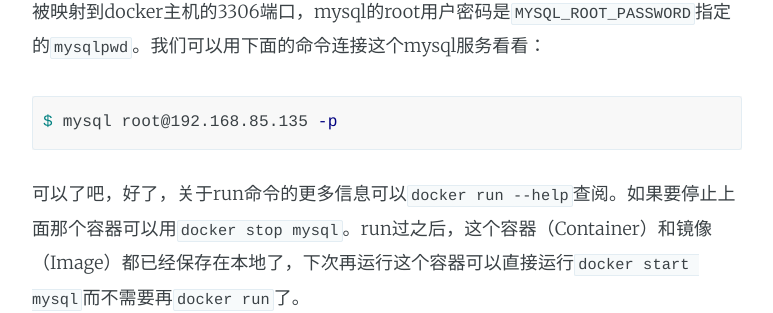
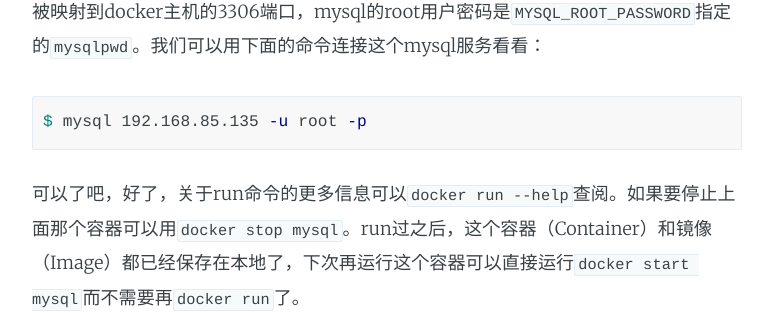
Before and after one commit to devylee/devylee.github.io, a Jekyll site: the page built from _posts/2017-04-17-using-docker-on-macos.md, in a window 1280 px wide and 900 px high, scrolled down 3295 px. Shown: the part 147-460 px from the top of the window, without its empty margins (253-1026 px from the left). Built offline with Jekyll 4.4.1, drawn with Linux system fonts in a browser that asks for light colours; nearby versions of some CDN libraries; comment, search, counter and statistics services are not loaded.

````diff
--- a/_posts/2017-04-17-using-docker-on-macos.md
+++ b/_posts/2017-04-17-using-docker-on-macos.md
@@ -100,7 +100,7 @@ $ docker run --name mysql -p 3306:3306 -e MYSQL_ROOT_PASSWORD=mysqlpwd -d mysql
 这个命令会创建一个运行mysql的容器，容器的3306端口（也就是mysql的服务端口）会被映射到docker主机的3306端口，mysql的root用户密码是`MYSQL_ROOT_PASSWORD`指定的`mysqlpwd`。我们可以用下面的命令连接这个mysql服务看看：
 
 ```shell
-$ mysql root@192.168.85.135 -p
+$ mysql 192.168.85.135 -u root -p
 ```
 
 可以了吧，好了，关于run命令的更多信息可以`docker run --help`查阅。如果要停止上面那个容器可以用`docker stop mysql`。run过之后，这个容器（Container）和镜像（Image）都已经保存在本地了，下次再运行这个容器可以直接运行`docker start mysql`而不需要再`docker run`了。
````
